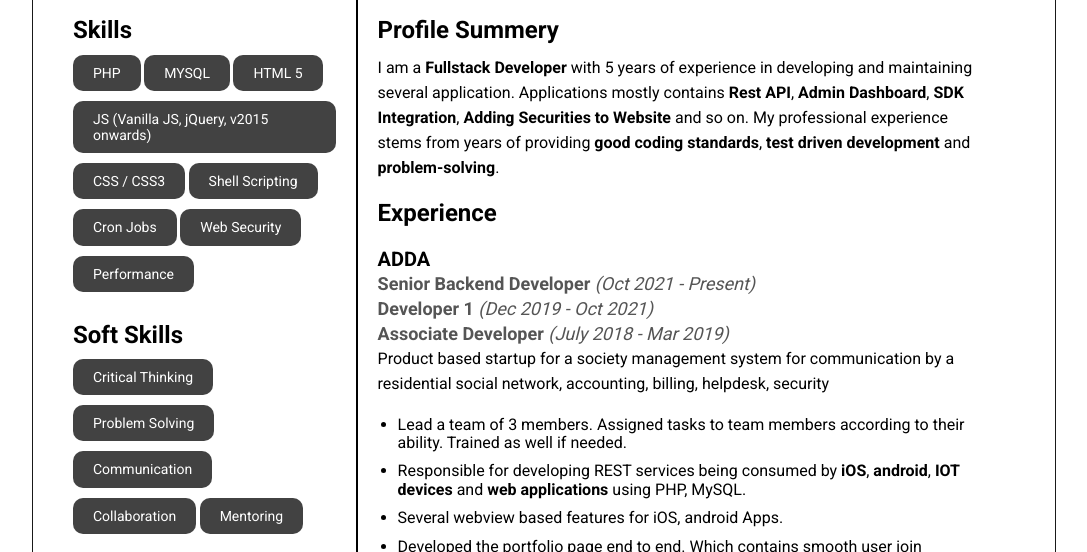
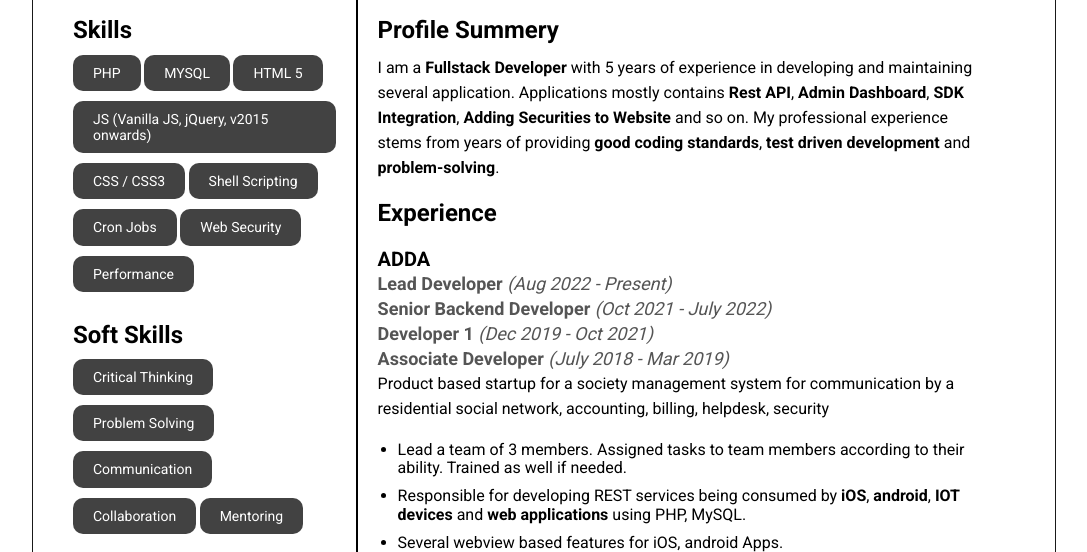
Before and after one commit to biswajitfsd/biswajitcv, a website built with Parcel: page index.html in a window 1280 px wide. Shown: the part 196-748 px from the top of the page, without its empty margins (96-1183 px from the left). Built offline with nearby package versions, Linux system fonts and the light colour scheme.

Commit message:
Added promotion to cv

```diff
--- a/index.html
+++ b/index.html
@@ -131,7 +131,9 @@
         <h2 class="title mb-20">Experience</h2>
         <div class="exp-1">
           <h3 class="company">ADDA</h3>
-          <p class="title"><strong>Senior Backend Developer</strong> <i>(Oct 2021 - Present)</i>
+          <p class="title"><strong>Lead Developer</strong> <i>(Aug 2022 - Present)</i>
+          </p>
+          <p class="title"><strong>Senior Backend Developer</strong> <i>(Oct 2021 - July 2022)</i>
           </p>
           <p class="title"><strong>Developer 1</strong> <i>(Dec 2019 - Oct 2021)</i></p>
           <p class="title"><strong>Associate Developer</strong> <i>(July 2018 - Mar 2019)</i></p>
```
